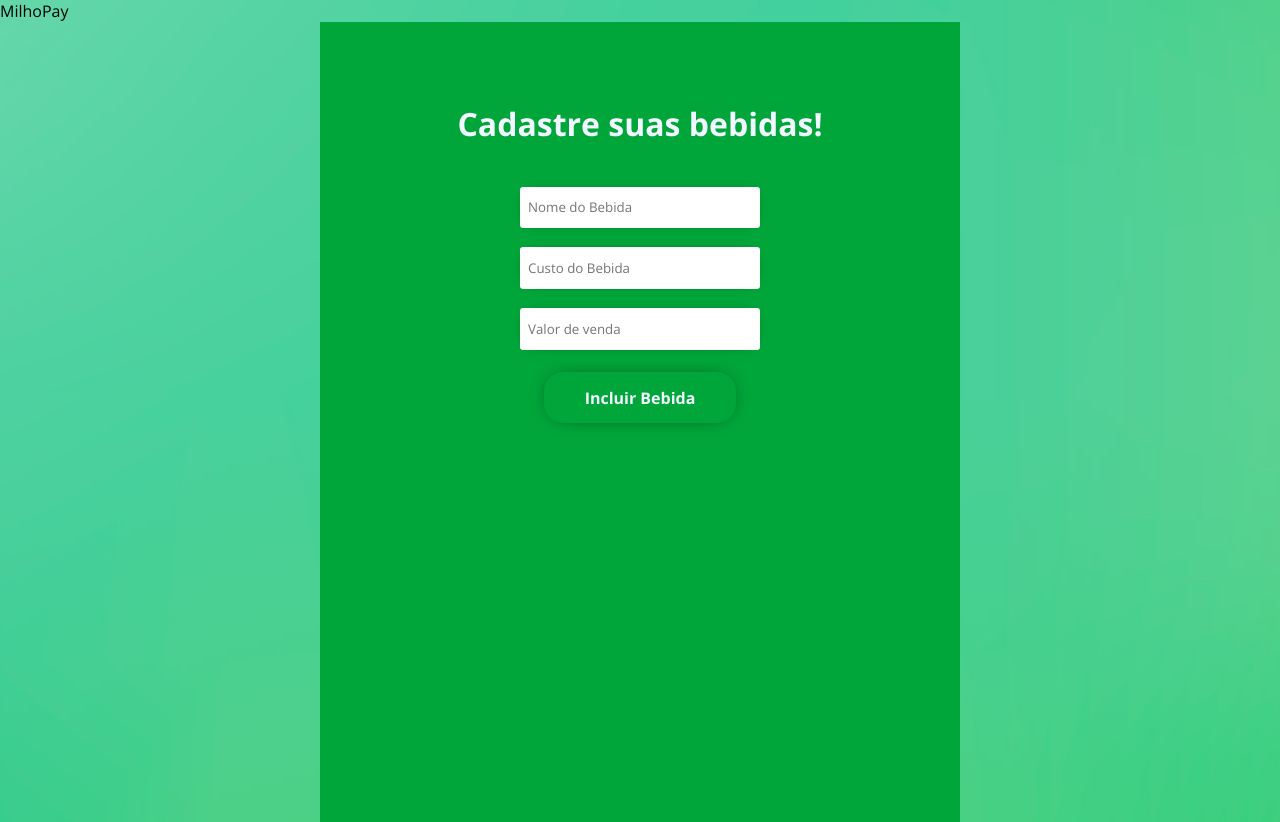
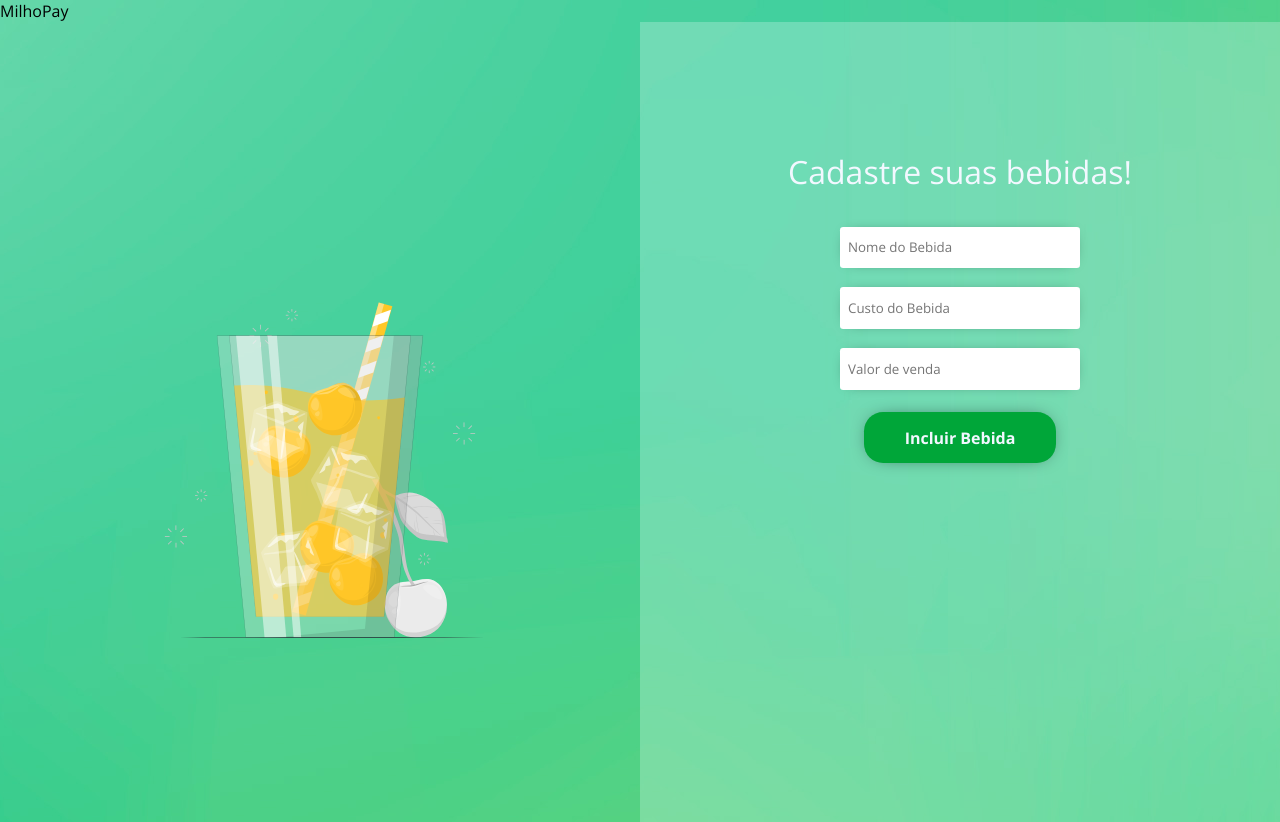
Before and after one commit to FabricioSobrinho/Milho-Pay, a React (Vite) app: page /drink in a window 1280 px wide. Built offline with nearby package versions, Linux system fonts and the light colour scheme.

Commit message:
Feat: updated styles in itens pages

```diff
--- a/src/pages/DrinkCadPage.jsx
+++ b/src/pages/DrinkCadPage.jsx
@@ -3,6 +3,7 @@ import { useBaseUrl } from "../hooks/useBaseUrl";
 import axios from "axios";
 
 import styles from "../styles/DrinkCadPage.module.css";
+import drinkImage from "../assets/images/bebida.svg";
 
 import Input from "../components/forms/Input";
 import Button from "../components/forms/Button";
@@ -39,7 +40,11 @@ function DrinkCadPage() {
   };
 
   return (
-    <div className={styles.mainMenuCad}>
+    <div className={styles.mainDrinkCad}>
+      <div className={styles.leftDrinkCad}>
+        <img src={drinkImage} alt="copo de chopp" />
+      </div>
+      <div className={styles.rightDrinkCad}>
         <h1>Cadastre suas bebidas!</h1>
         <div className={styles.cadForm}>
           <Input
@@ -66,6 +71,7 @@ function DrinkCadPage() {
           />
         </div>
       </div>
+    </div>
   );
 }
 
--- a/src/pages/MenuCadPage.jsx
+++ b/src/pages/MenuCadPage.jsx
@@ -6,7 +6,7 @@ import styles from "../styles/MenuCadPage.module.css";
 
 import Input from "../components/forms/Input";
 import Button from "../components/forms/Button";
-
+import hamburgerImage from "../assets/images/Hamburger.svg";
 function MenuCadPage() {
   const { baseUrl, authToken } = useBaseUrl();
   const [menuData, setMenuData] = useState({
@@ -23,7 +23,6 @@ function MenuCadPage() {
     }
 
     console.log(menuData);
-
   };
 
   const insertMenu = async () => {
@@ -42,6 +41,10 @@ function MenuCadPage() {
 
   return (
     <div className={styles.mainMenuCad}>
+      <div className={styles.leftMenuCad}>
+        <img src={hamburgerImage} alt="Hamburger"/>
+      </div>
+      <div className={styles.rightMenuCad}>
         <h1>Cadastre seus pratos!</h1>
         <div className={styles.cadForm}>
           <Input
@@ -68,6 +71,7 @@ function MenuCadPage() {
           />
         </div>
       </div>
+    </div>
   );
 }
 
--- a/src/styles/DrinkCadPage.module.css
+++ b/src/styles/DrinkCadPage.module.css
@@ -1,17 +1,37 @@
-.mainMenuCad {
+.mainDrinkCad {
+  display: flex;
+
+  height: 100vh;
+  width: 100vw;
+}
+.leftDrinkCad {
+  display: flex;
+
+  justify-content: center;
+  align-items: center;
+
+  height: 100vh;
+  width: 50vw;
+}
+.leftDrinkCad > img {
+  margin-top: 6rem;
+  position: absolute;
+  width: 30%;
+}
+.rightDrinkCad {
   display: flex;
   flex-direction: column;
   align-items: center;
-  margin-left: 50%;
 
   height: 100vh;
   width: 50vw;
 
-  background: #00a639;
+  background: #f2f8ff3f;
 }
 
-.mainMenuCad h1 {
-  margin-top: 5rem;
-  margin-bottom: 2rem;
+.rightDrinkCad h1 {
+  margin-top: 8rem;
+  margin-bottom: 1.5rem;
+  font-weight: normal;
   color: #f2f8ff;
 }
--- a/src/styles/MenuCadPage.module.css
+++ b/src/styles/MenuCadPage.module.css
@@ -1,17 +1,35 @@
 .mainMenuCad {
+  display: flex;
+
+  height: 100vh;
+  width: 100vw;
+}
+.leftMenuCad {
+  display: flex;
+  justify-content: center;
+  align-items: center;
+
+  height: 100vh;
+  width: 50vw;
+}
+.leftMenuCad > img {
+  margin-top: 5rem;
+  width: 55%;
+}
+.rightMenuCad {
   display: flex;
   flex-direction: column;
   align-items: center;
-  margin-left: 50%;
 
   height: 100vh;
   width: 50vw;
 
-  background: #00a639;
+  background: #f2f8ff36;
 }
 
-.mainMenuCad h1 {
-  margin-top: 5rem;
-  margin-bottom: 2rem;
+.rightMenuCad h1 {
+  margin-top: 8rem;
+  margin-bottom: 1.5rem;
+  font-weight: normal;
   color: #f2f8ff;
 }
```
Lines whose indentation alone changed are shown as unchanged.
